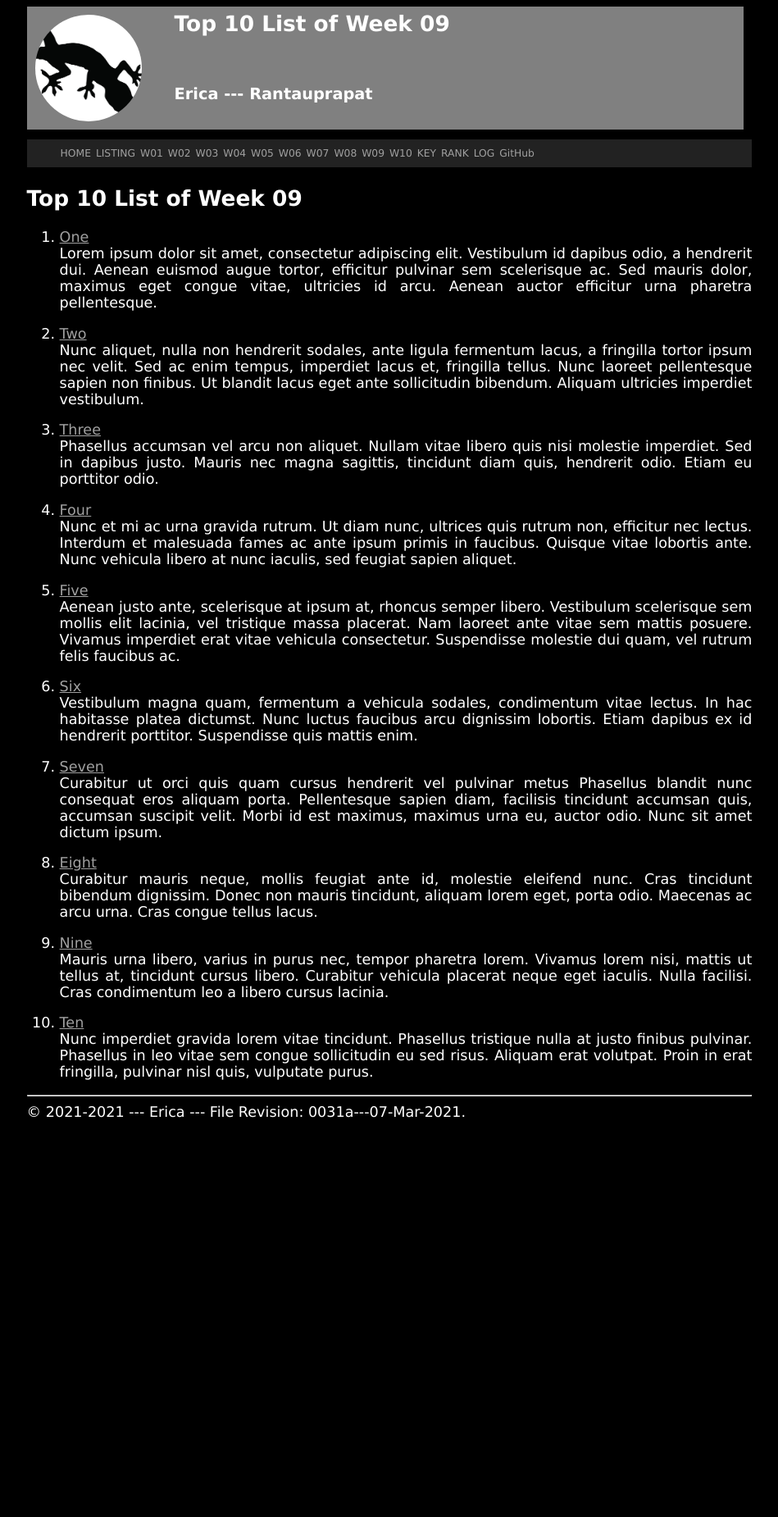
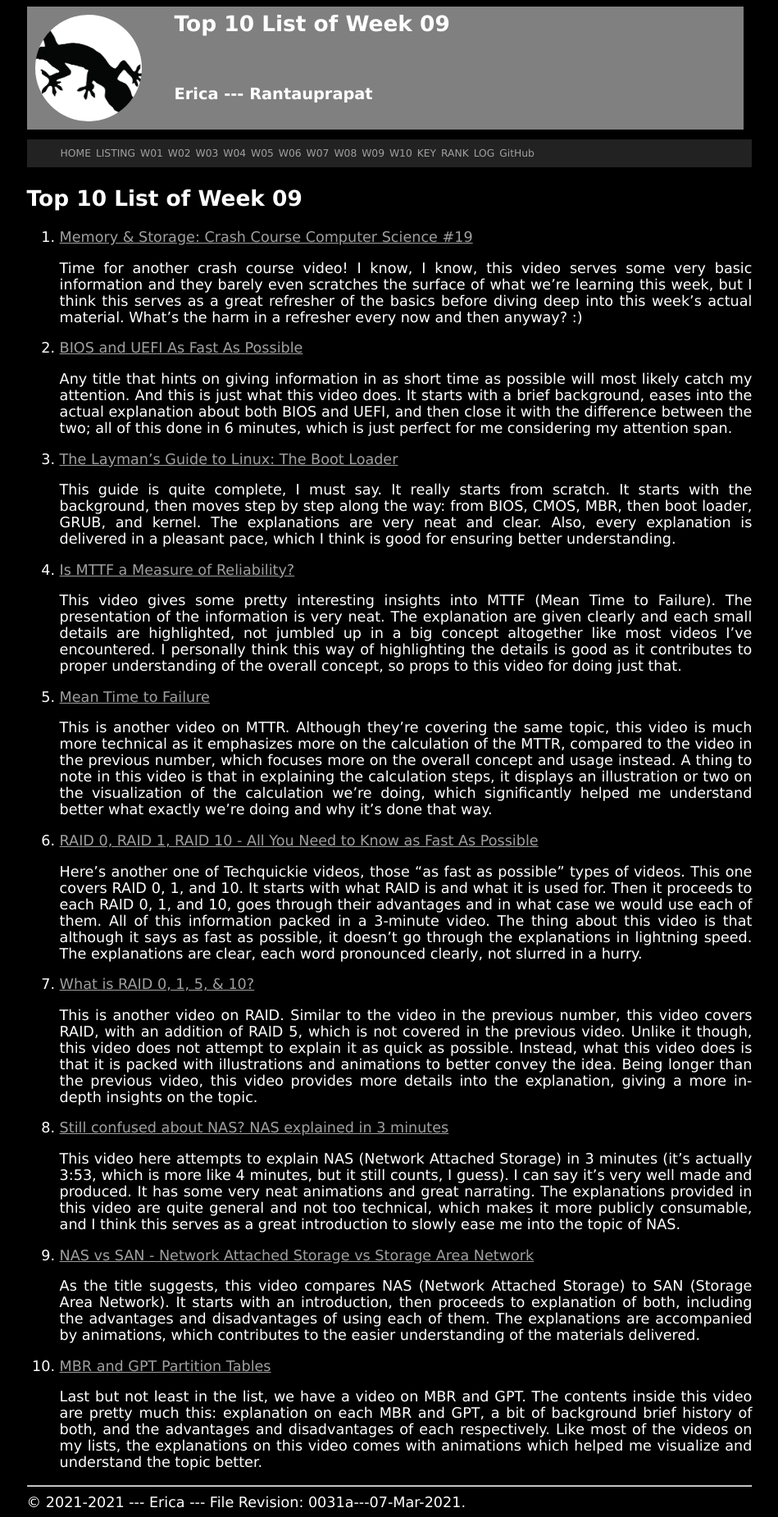
Before and after one commit to altschmerz/os211, a Jekyll site: the page built from w09.md, in a window 1280 px wide. Shown: the whole page at 82% size, without its empty margins (165-1114 px from the left). Built offline with Jekyll 4.4.1, drawn with Linux system fonts in a browser that asks for light colours; our own code applies the rules of GitHub Pages for plain Markdown files; before the commit the page ends 1374 px from its top, so only the background shows below that.

Commit message:
update w09 top 10 list

```diff
--- a/w09.md
+++ b/w09.md
@@ -5,72 +5,42 @@ permalink: /W09/
 
 # Top 10 List of Week 09
 
-1. [One](https://en.wikipedia.org/wiki/1)<br>
-Lorem ipsum dolor sit amet, consectetur adipiscing elit.
-Vestibulum id dapibus odio, a hendrerit dui.
-Aenean euismod augue tortor, efficitur pulvinar sem scelerisque ac.
-Sed mauris dolor, maximus eget congue vitae, ultricies id arcu.
-Aenean auctor efficitur urna pharetra pellentesque.
+1. [Memory & Storage: Crash Course Computer Science #19](https://www.youtube.com/watch?v=TQCr9RV7twk)
 
-2. [Two](https://en.wikipedia.org/wiki/2)<br>
-Nunc aliquet, nulla non hendrerit sodales, ante ligula fermentum lacus, a fringilla tortor ipsum nec velit.
-Sed ac enim tempus, imperdiet lacus et, fringilla tellus.
-Nunc laoreet pellentesque sapien non finibus.
-Ut blandit lacus eget ante sollicitudin bibendum.
-Aliquam ultricies imperdiet vestibulum.
+    Time for another crash course video! I know, I know, this video serves some very basic information and they barely even scratches the surface of what we're learning this week, but I think this serves as a great refresher of the basics before diving deep into this week's actual material. What's the harm in a refresher every now and then anyway? :)
 
-3. [Three](https://en.wikipedia.org/wiki/3)<br>
-Phasellus accumsan vel arcu non aliquet.
-Nullam vitae libero quis nisi molestie imperdiet.
-Sed in dapibus justo.
-Mauris nec magna sagittis, tincidunt diam quis, hendrerit odio.
-Etiam eu porttitor odio.
+2. [BIOS and UEFI As Fast As Possible](https://www.youtube.com/watch?v=zIYkol851dU)
 
-4. [Four](https://en.wikipedia.org/wiki/4)<br>
-Nunc et mi ac urna gravida rutrum.
-Ut diam nunc, ultrices quis rutrum non, efficitur nec lectus.
-Interdum et malesuada fames ac ante ipsum primis in faucibus.
-Quisque vitae lobortis ante.
-Nunc vehicula libero at nunc iaculis, sed feugiat sapien aliquet.
+    Any title that hints on giving information in as short time as possible will most likely catch my attention. And this is just what this video does. It starts with a brief background, eases into the actual explanation about both BIOS and UEFI, and then close it with the difference between the two; all of this done in 6 minutes, which is just perfect for me considering my attention span.
 
-5. [Five](https://en.wikipedia.org/wiki/5)<br>
-Aenean justo ante, scelerisque at ipsum at, rhoncus semper libero.
-Vestibulum scelerisque sem mollis elit lacinia, vel tristique massa placerat.
-Nam laoreet ante vitae sem mattis posuere.
-Vivamus imperdiet erat vitae vehicula consectetur.
-Suspendisse molestie dui quam, vel rutrum felis faucibus ac.
+3. [The Layman's Guide to Linux: The Boot Loader](https://www.youtube.com/watch?v=I-hyCLMht70)
 
-6. [Six](https://en.wikipedia.org/wiki/6)<br>
-Vestibulum magna quam, fermentum a vehicula sodales, condimentum vitae lectus.
-In hac habitasse platea dictumst.
-Nunc luctus faucibus arcu dignissim lobortis.
-Etiam dapibus ex id hendrerit porttitor.
-Suspendisse quis mattis enim.
+    This guide is quite complete, I must say. It really starts from scratch. It starts with the background, then moves step by step along the way: from BIOS, CMOS, MBR, then boot loader, GRUB, and kernel. The explanations are very neat and clear. Also, every explanation is delivered in a pleasant pace, which I think is good for ensuring better understanding.
 
-7. [Seven](https://en.wikipedia.org/wiki/7)<br>
-Curabitur ut orci quis quam cursus hendrerit vel pulvinar metus
-Phasellus blandit nunc consequat eros aliquam porta.
-Pellentesque sapien diam, facilisis tincidunt accumsan quis, accumsan suscipit velit.
-Morbi id est maximus, maximus urna eu, auctor odio.
-Nunc sit amet dictum ipsum.
+4. [Is MTTF a Measure of Reliability?](https://www.youtube.com/watch?v=8BZwcSY7dS0)
 
-8. [Eight](https://en.wikipedia.org/wiki/8)<br>
-Curabitur mauris neque, mollis feugiat ante id, molestie eleifend nunc.
-Cras tincidunt bibendum dignissim.
-Donec non mauris tincidunt, aliquam lorem eget, porta odio.
-Maecenas ac arcu urna.
-Cras congue tellus lacus.
+    This video gives some pretty interesting insights into MTTF (Mean Time to Failure). The presentation of the information is very neat. The explanation are given clearly and each small details are highlighted, not jumbled up in a big concept altogether like most videos I've encountered. I personally think this way of highlighting the details is good as it contributes to proper understanding of the overall concept, so props to this video for doing just that.
 
-9. [Nine](https://en.wikipedia.org/wiki/9)<br>
-Mauris urna libero, varius in purus nec, tempor pharetra lorem.
-Vivamus lorem nisi, mattis ut tellus at, tincidunt cursus libero.
-Curabitur vehicula placerat neque eget iaculis.
-Nulla facilisi.
-Cras condimentum leo a libero cursus lacinia.
+5. [Mean Time to Failure](https://www.youtube.com/watch?v=Dqx56lZ_icg)
 
-10. [Ten](https://en.wikipedia.org/wiki/10)<br>
-Nunc imperdiet gravida lorem vitae tincidunt.
-Phasellus tristique nulla at justo finibus pulvinar.
-Phasellus in leo vitae sem congue sollicitudin eu sed risus.
-Aliquam erat volutpat.
-Proin in erat fringilla, pulvinar nisl quis, vulputate purus.
+    This is another video on MTTR. Although they're covering the same topic, this video is much more technical as it emphasizes more on the calculation of the MTTR, compared to the video in the previous number, which focuses more on the overall concept and usage instead. A thing to note in this video is that in explaining the calculation steps, it displays an illustration or two on the visualization of the calculation we're doing, which significantly helped me understand better what exactly we're doing and why it's done that way.
+
+6. [RAID 0, RAID 1, RAID 10 - All You Need to Know as Fast As Possible](https://www.youtube.com/watch?v=eE7Bfw9lFfs)
+
+    Here's another one of Techquickie videos, those "as fast as possible" types of videos. This one covers RAID 0, 1, and 10. It starts with what RAID is and what it is used for. Then it proceeds to each RAID 0, 1, and 10, goes through their advantages and in what case we would use each of them. All of this information packed in a 3-minute video. The thing about this video is that although it says as fast as possible, it doesn't go through the explanations in lightning speed. The explanations are clear, each word pronounced clearly, not slurred in a hurry.
+
+7. [What is RAID 0, 1, 5, & 10?](https://www.youtube.com/watch?v=U-OCdTeZLac)
+
+    This is another video on RAID. Similar to the video in the previous number, this video covers RAID, with an addition of RAID 5, which is not covered in the previous video. Unlike it though, this video does not attempt to explain it as quick as possible. Instead, what this video does is that it is packed with illustrations and animations to better convey the idea. Being longer than the previous video, this video provides more details into the explanation, giving a more in-depth insights on the topic.
+
+8. [Still confused about NAS? NAS explained in 3 minutes](https://www.youtube.com/watch?v=k13sQxybqiA)
+
+    This video here attempts to explain NAS (Network Attached Storage) in 3 minutes (it's actually 3:53, which is more like 4 minutes, but it still counts, I guess). I can say it's very well made and produced. It has some very neat animations and great narrating. The explanations provided in this video are quite general and not too technical, which makes it more publicly consumable, and I think this serves as a great introduction to slowly ease me into the topic of NAS.
+
+9. [NAS vs SAN - Network Attached Storage vs Storage Area Network](https://www.youtube.com/watch?v=3yZDDr0JKVc)
+
+    As the title suggests, this video compares NAS (Network Attached Storage) to SAN (Storage Area Network). It starts with an introduction, then proceeds to explanation of both, including the advantages and disadvantages of using each of them. The explanations are accompanied by animations, which contributes to the easier understanding of the materials delivered.
+
+10. [MBR and GPT Partition Tables](https://www.youtube.com/watch?v=vMB8uyosdOA)
+
+    Last but not least in the list, we have a video on MBR and GPT. The contents inside this video are pretty much this: explanation on each MBR and GPT, a bit of background brief history of both, and the advantages and disadvantages of each respectively. Like most of the videos on my lists, the explanations on this video comes with animations which helped me visualize and understand the topic better.
```
